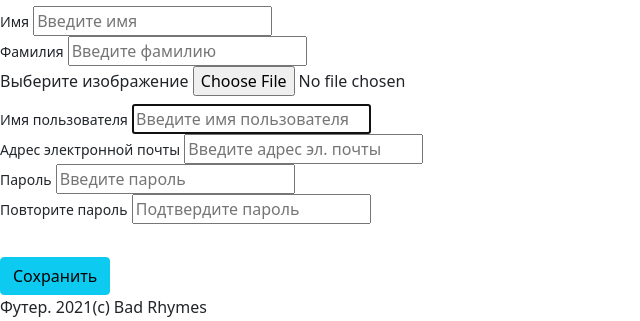
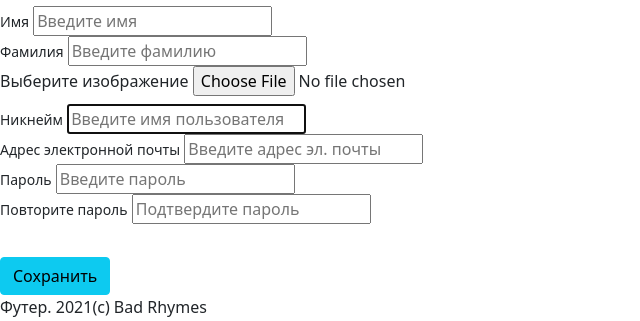
Before and after one commit to valentinafomina/Public_Blog_On_Django, a Django app: page /auth/reg/ in a window 1280 px wide. Shown: the part 2864-3185 px from the top of the page, without its empty margins (0-640 px from the left). Run offline with Django 4.2, Linux system fonts and the light colour scheme.

Commit message:
fix string

```diff
--- a/habr/authapp/templates/authapp/users-create.html
+++ b/habr/authapp/templates/authapp/users-create.html
@@ -11,7 +11,7 @@
             alert-dismissible fade show" role="alert"
                 style="margin-top: 50px;">
             {% if messages %}
-                {% for message in messages %}
+                 {% for message in messages %}
                     {{ message }}
                 {% endfor %}
             {% elif form.non_field_errors%}
@@ -64,7 +64,7 @@
         </div>
         <div class="form-row">
             <div class="col-lg-6">
-                <label class="small mb-1" for="{{ form.username.id_for_label }}">Имя пользователя</label>
+                <label class="small mb-1" for="{{ form.username.id_for_label }}">Никнейм</label>
                 {{ form.username }}
             </div>
             <div class="col-lg-6">
```
